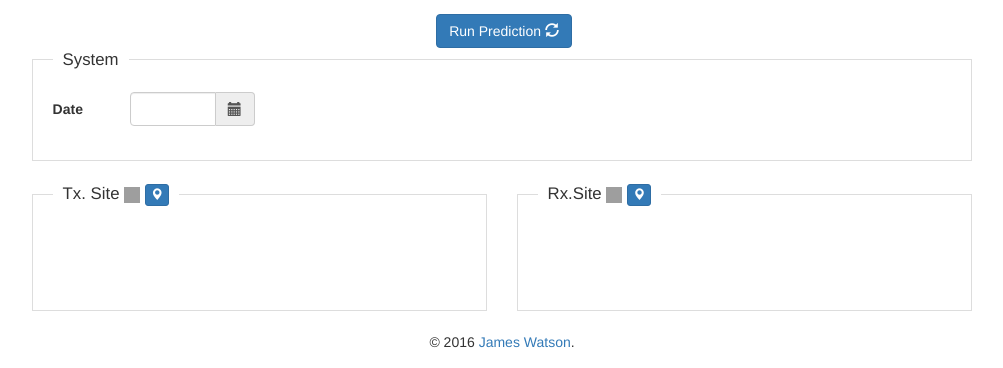
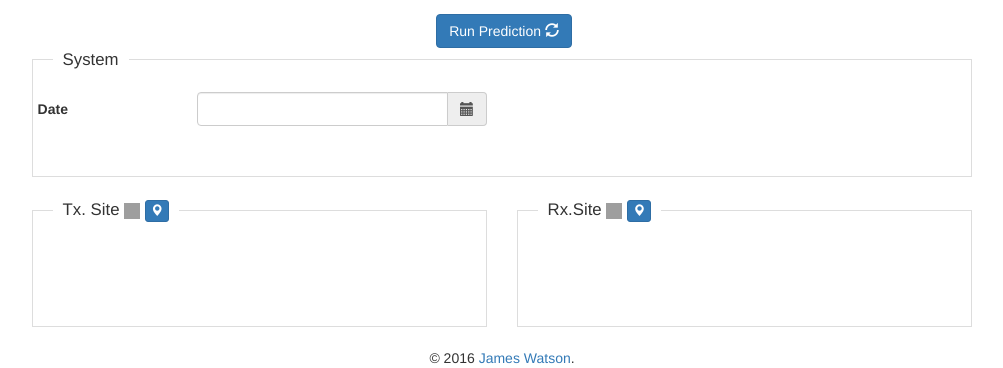
Before and after one commit to G4FKH/proppy, a Python web app: template flask/app/templates/p2p.html in a window 1280 px wide. Shown: the part 593-961 px from the top of the page, without its empty margins (138-1141 px from the left). Run offline with Jinja, Linux system fonts and the light colour scheme; the template is opened without the code that fills it, so the values that code supplies are empty; some libraries are stand-ins or nearby versions; grey boxes are pictures that could not be loaded.

Commit message:
Revised layout to make the traffic combo wide enough to accept additional text describing the input parameters in more detail.

```diff
--- a/flask/app/templates/p2p.html
+++ b/flask/app/templates/p2p.html
@@ -63,16 +63,15 @@
       <div class="col-sm-12">
         <fieldset>
           <legend>System</legend>
-            <!-- https://github.com/eternicode/bootstrap-datepicker -->
-
           <input type="hidden" name="month" />
           <input type="hidden" name="year" />
 
+          <div class="row">
             <div class="form-group">
-          <div class="col-sm-1">
+              <div class="col-sm-2">
                 <label class="control-label">Date</label>
               </div>
-          <div class="col-sm-2">
+              <div class="col-sm-4">
               <div class='input-group date' id='datetimepicker'>
                 <input type='text' class="form-control" name="date" required />
                   <span class="input-group-addon">
@@ -80,27 +79,32 @@
                   </span>
               </div>
               </div>
-
-         <div class="col-sm-1">
-           {{p2p_form.sys_traffic.label(class="control-label")}}
-         </div>
                 <div class="col-sm-2">
-           {{ p2p_form.sys_traffic(class="form-control") }}
-         </div>
-         <div class="col-sm-1">
-           {{p2p_form.sys_pwr.label(class="control-label")}}
-         </div>
-         <div class="col-sm-2">
-           {{ p2p_form.sys_pwr(class="form-control", type="number", min="1", max="1000000000", step="1", value="100.0", required=true) }}
-         </div>
-
-         <div class="col-sm-1">
                   {{p2p_form.sys_plot_type.label(class="control-label")}}
                 </div>
-         <div class="col-sm-2">
+                <div class="col-sm-4">
                   {{ p2p_form.sys_plot_type(class="form-control") }}
                 </div>
               </div>
+          </div>
+
+            <div class="row">
+              <div class="form-group">
+                <div class="col-sm-2">
+                  {{p2p_form.sys_traffic.label(class="control-label")}}
+                </div>
+                <div class="col-sm-4">
+                  {{ p2p_form.sys_traffic(class="form-control") }}
+                </div>
+               <div class="col-sm-2">
+                 {{p2p_form.sys_pwr.label(class="control-label")}}
+               </div>
+               <div class="col-sm-3">
+                 {{ p2p_form.sys_pwr(class="form-control", type="number", min="1", max="1000000000", step="1", value="100.0", required=true) }}
+               </div>
+              </div>
+            </div>
+
      </fieldset>
       </div>
     </div>
@@ -118,10 +122,10 @@
 
         <div class="row">
           <div class="form-group">
-            <div class="col-sm-3">
+            <div class="col-sm-4">
               {{p2p_form.tx_name.label(class="control-label")}}
             </div>
-            <div class="col-sm-9">
+            <div class="col-sm-8">
               {{ p2p_form.tx_name(class="form-control", type="text") }}
             </div>
           </div>
@@ -129,10 +133,10 @@
 
         <div class="row">
           <div class="form-group">
-            <div class="col-sm-3">
+            <div class="col-sm-4">
               {{p2p_form.tx_lat_field.label(class="control-label")}}
             </div>
-            <div class="col-sm-5">
+            <div class="col-sm-4">
               {{ p2p_form.tx_lat_field(class="form-control", id="tx_lat_field", onchange="txPositionChanged()", type="number", min="-90.0", max="90.0", step="any", required=true) }}
             </div>
           </div>
@@ -140,10 +144,10 @@
 
         <div class="row">
           <div class="form-group">
-            <div class="col-sm-3">
+            <div class="col-sm-4">
               {{p2p_form.tx_lng_field.label(class="control-label")}}
             </div>
-            <div class="col-sm-5">
+            <div class="col-sm-4">
               {{ p2p_form.tx_lng_field(class="form-control", id="tx_lng_field", onchange="txPositionChanged()", type="number", min="-180.0", max="180.0", step="any", required=true) }}
             </div>
           </div>
@@ -151,10 +155,10 @@
 
         <div class="row">
           <div class="form-group">
-            <div class="col-sm-3">
+            <div class="col-sm-4">
               {{p2p_form.tx_gain.label(class="control-label")}}
             </div>
-            <div class="col-sm-5">
+            <div class="col-sm-4">
               {{ p2p_form.tx_gain(class="form-control", type="number", min="0", max="20.0", step="0.01", value="2.16", required=true) }}
             </div>
           </div>
@@ -174,10 +178,10 @@
         </legend>
         <div class="row">
           <div class="form-group">
-            <div class="col-sm-3">
+            <div class="col-sm-4">
               {{p2p_form.rx_name.label(class="control-label")}}
             </div>
-            <div class="col-sm-9">
+            <div class="col-sm-8">
               {{ p2p_form.rx_name(class="form-control", type="text") }}
             </div>
           </div>
@@ -185,10 +189,10 @@
 
         <div class="row">
           <div class="form-group">
-            <div class="col-sm-3">
+            <div class="col-sm-4">
               {{p2p_form.rx_lat_field.label(class="control-label")}}
             </div>
-            <div class="col-sm-5">
+            <div class="col-sm-4">
               {{ p2p_form.rx_lat_field(class="form-control", id="rx_lat_field", onchange="rxPositionChanged()", type="number", min="-90.0", max="90.0", step="any", required=true) }}
             </div>
           </div>
@@ -196,10 +200,10 @@
 
         <div class="row">
           <div class="form-group">
-            <div class="col-sm-3">
+            <div class="col-sm-4">
               {{p2p_form.rx_lng_field.label(class="control-label")}}
             </div>
-            <div class="col-sm-5">
+            <div class="col-sm-4">
               {{ p2p_form.rx_lng_field(class="form-control", id="rx_lng_field", onchange="rxPositionChanged()", type="number", min="-180.0", max="180.0", step="any", required=true) }}
             </div>
           </div>
@@ -207,7 +211,7 @@
 
         <div class="row">
           <div class="form-group">
-            <div class="col-sm-3">
+            <div class="col-sm-4">
               {{p2p_form.rx_gain.label(class="control-label")}}
             </div>
             <div class="col-sm-5">
```
Also changed, not shown: flask/app/main/forms.py (+5 -5 lines). Lines whose indentation alone changed are shown as unchanged.
